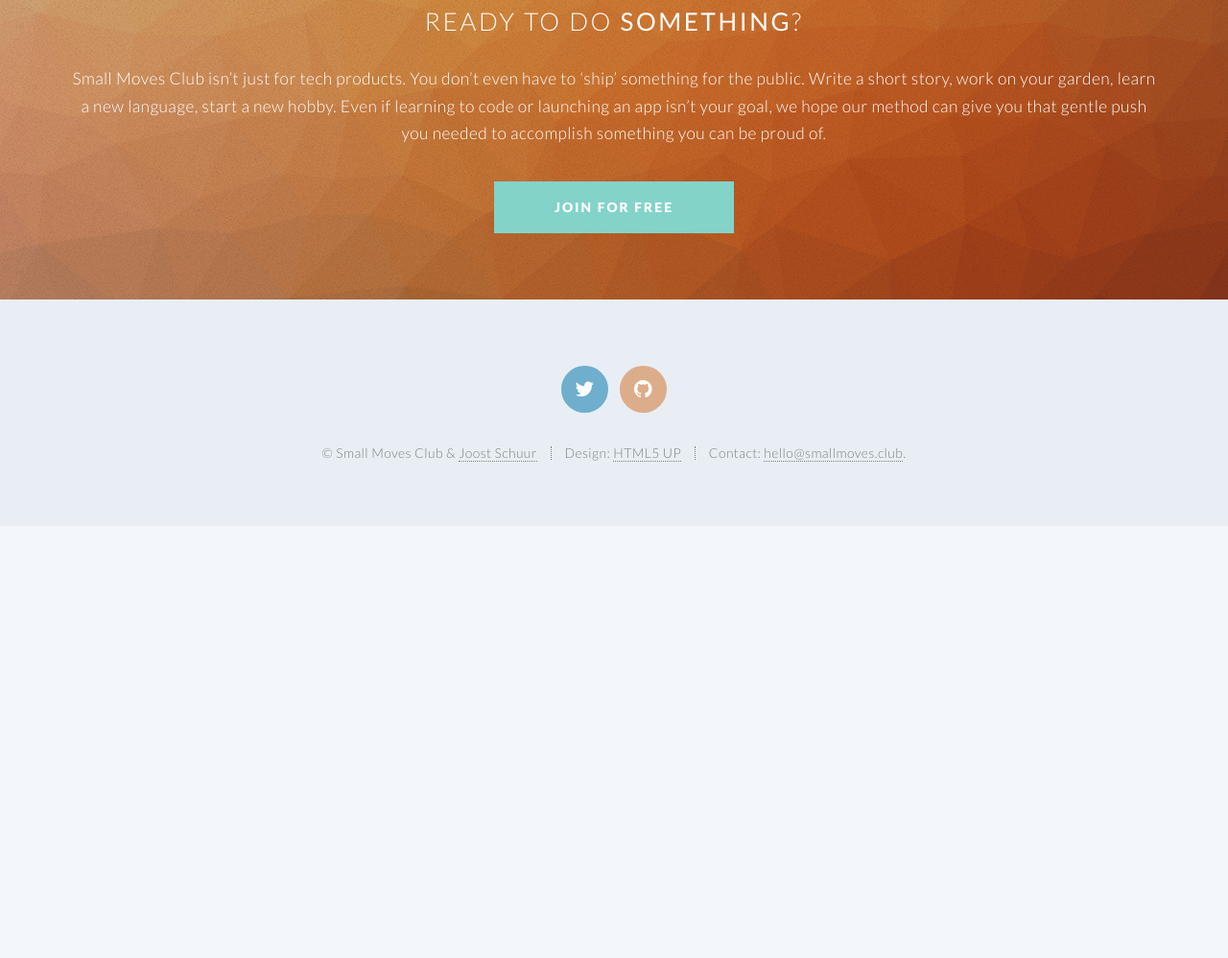
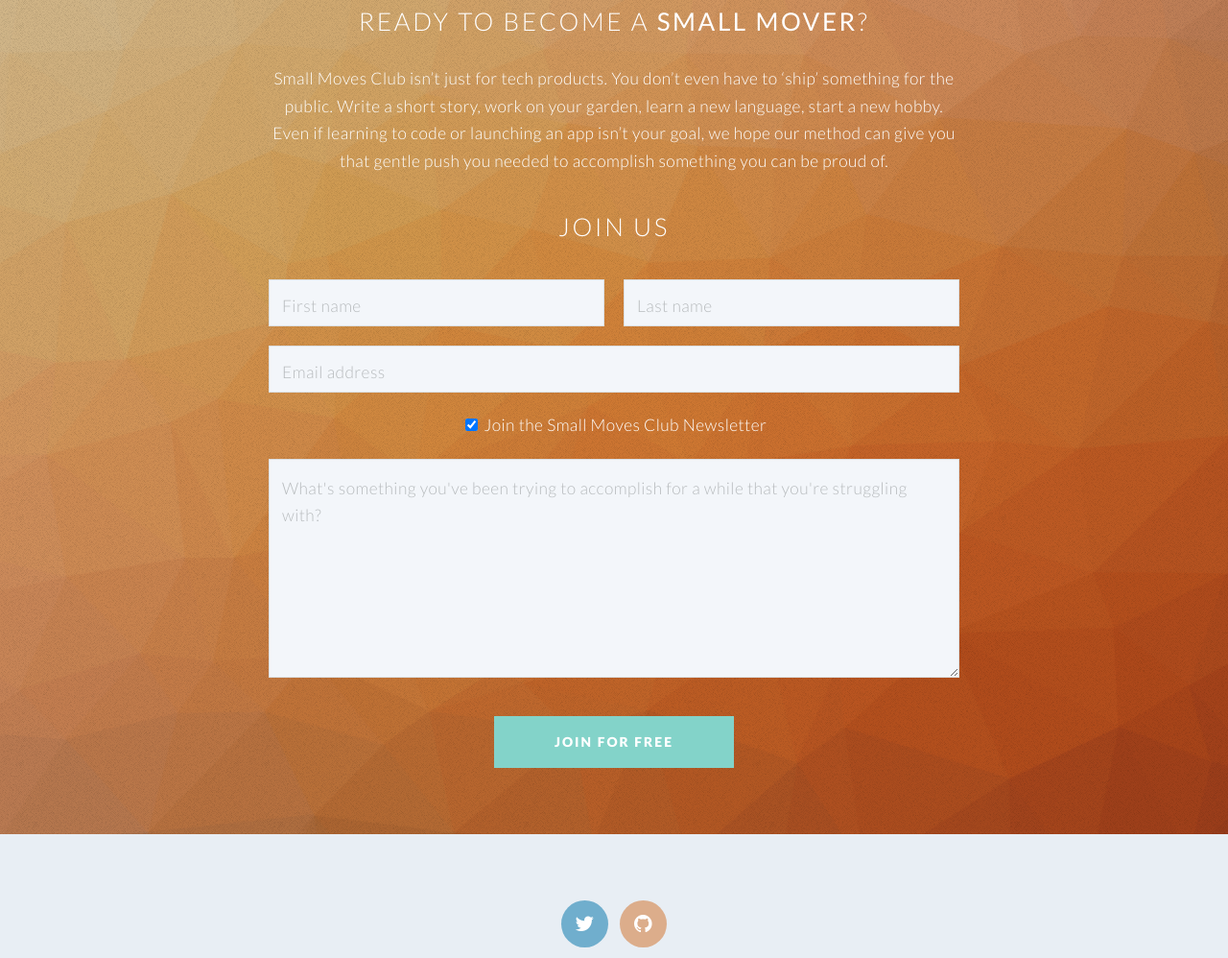
Before and after one commit to gitter-badger/smallmoves.club, a website: page public/index.html in a window 1280 px wide. Shown: the part 1609-2607 px from the top of the page at 96% size. Before the commit the page ends 2157 px from the top, so only its background shows below. Drawn offline with Linux system fonts and the light colour scheme.

Commit message:
Added signup form to landing page

```diff
--- a/public/index.html
+++ b/public/index.html
@@ -36,7 +36,7 @@
 				<nav id="nav">
 					<ul>
 						<li class="current"><a href="#main">About</a></li>
-						<li><a href="https://smallmoves.typeform.com/to/IqHTod" class="button special">Join For Free</a></li>
+						<li><a href="#cta" class="button special">Join For Free</a></li>
 					</ul>
 				</nav>
 			</header>
@@ -92,7 +92,6 @@
 
 							</div>
 							<div class="4u 12u(narrower)">
-
 							<section>
 								<span class="icon featured fa-thumbs-up"></span>
 								<header>
@@ -119,17 +118,47 @@
 
 		<!-- CTA -->
 			<section id="cta">
+				<section class="container 75%">
 
 					<header>
-					<h2>Ready to do <strong>something</strong>?</h2>
+						<h2>Ready to become a <strong>Small Mover</strong>?</h2>
 						<p>Small Moves Club isn’t just for tech products. You don’t even have to ‘ship’ something for the public. Write a short story, work on your garden, learn a new language, start a new hobby. Even if learning to code or launching an app isn’t your goal, we hope our method can give you that gentle push you needed to accomplish something you can be proud of.</p>
+						<h2>Join us</h2>
 					</header>
-				<footer>
+
+					<form action="/signup" method="POST">
+						<div class="row 50%">
+							<div class="6u 12u(mobile)">
+								<input type="text" name="first_name" placeholder="First name" />
+							</div>
+							<div class="6u 12u(mobile)">
+								<input type="text" name="last_name" placeholder="Last name" />
+							</div>
+						</div>
+						<div class="row 50%">
+							<div class="12u">
+								<input type="text" name="email" placeholder="Email address" />
+							</div>
+						</div>
+							<div class="row 50%">
+								<div class="12u">
+									<label><input type="checkbox" name="newsletter" checked> Join the Small Moves Club Newsletter</label>
+								</div>
+							</div>
+						<div class="row 50%">
+							<div class="12u">
+								<textarea name="goal" placeholder="What's something you've been trying to accomplish for a while that you're struggling with?" rows="7"></textarea>
+							</div>
+						</div>
+						<div class="row">
+							<div class="12u">
 								<ul class="buttons">
-						<li><a href="https://smallmoves.typeform.com/to/IqHTod" class="button special">Join For Free</a></li>
+									<li><input type="submit" class="special" value="Join For Free" /></li>
 								</ul>
-				</footer>
-
+							</div>
+						</div>
+					</form>
+				</section>
 			</section>
 
 		<!-- Footer -->
--- a/sass/style.scss
+++ b/sass/style.scss
@@ -183,9 +183,9 @@
 	textarea {
 		@include vendor-property('transition', 'background-color 0.2s ease-in-out, border-color 0.2s ease-in-out');
 		@include vendor-property('appearance', 'none');
-		background: none;
+		background: $color-bg;
 		border: solid 1px $color-border;
-		color: inherit;
+		color: $color-fg;
 		display: block;
 		padding: 0.75em;
 		text-decoration: none;
```
Also changed, not shown: public/css/style.css. Lines whose indentation alone changed are shown as unchanged.
